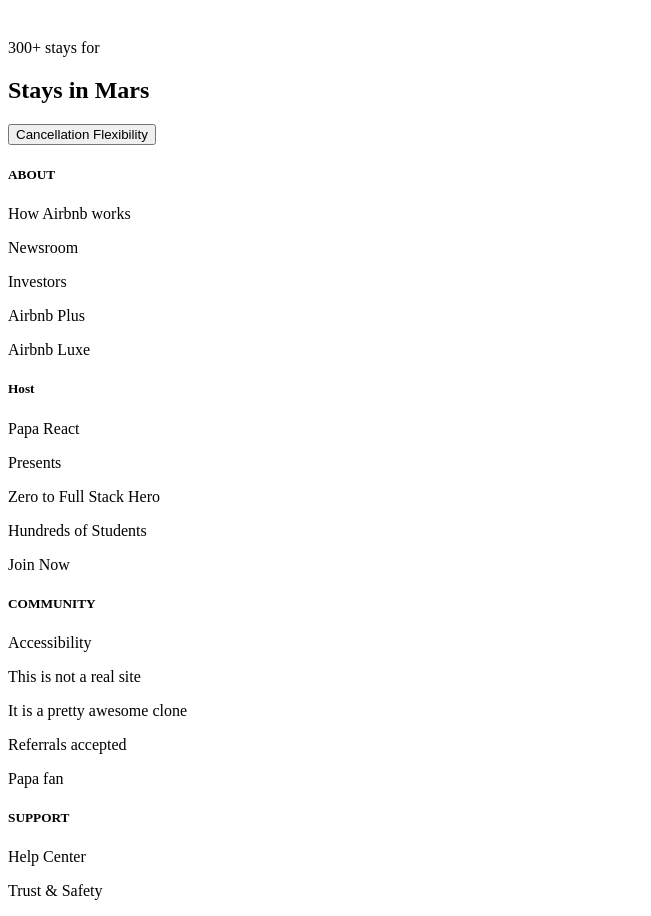
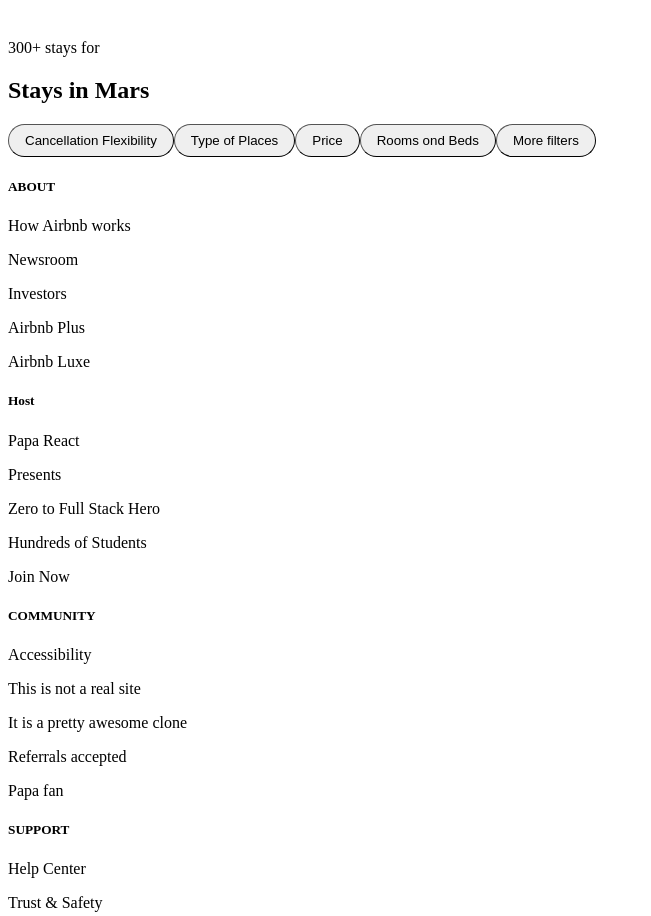
Before and after one commit to Zio7711/airbnb-challenge, a Next.js app: page /search in a window 1280 px wide. Shown: the part 4760-5676 px from the top of the page, without its empty margins (0-651 px from the left). Built offline with nearby package versions, Linux system fonts and the light colour scheme.

Commit message:
style the buttons

```diff
--- a/pages/search.js
+++ b/pages/search.js
@@ -7,14 +7,16 @@
       <Header />
 
       <main className='flex'>
-        <section>
+        <section className='flex-grow pt-14 px-6'>
           <p className='text-xs'>300+ stays for </p>
           <h1 className='text-3xl font-semibold mt-2 mb-6'>Stays in Mars</h1>
 
-          <div className='hidden md:inline-flex'>
-            <button className='px-4 py-2 border rounded-full cursor-pointer hover:shadow-lg active:scale-95 active:bg-gray-100 transition transform duration-100 ease-out'>
-              Cancellation Flexibility
-            </button>
+          <div className='hidden md:inline-flex mb-5 lg:inline-flex space-x-3 text-gray-800 whitespace-nowrap'>
+            <button className='button'>Cancellation Flexibility</button>
+            <button className='button'>Type of Places</button>
+            <button className='button'>Price</button>
+            <button className='button'>Rooms ond Beds</button>
+            <button className='button'>More filters</button>
           </div>
         </section>
       </main>
```
